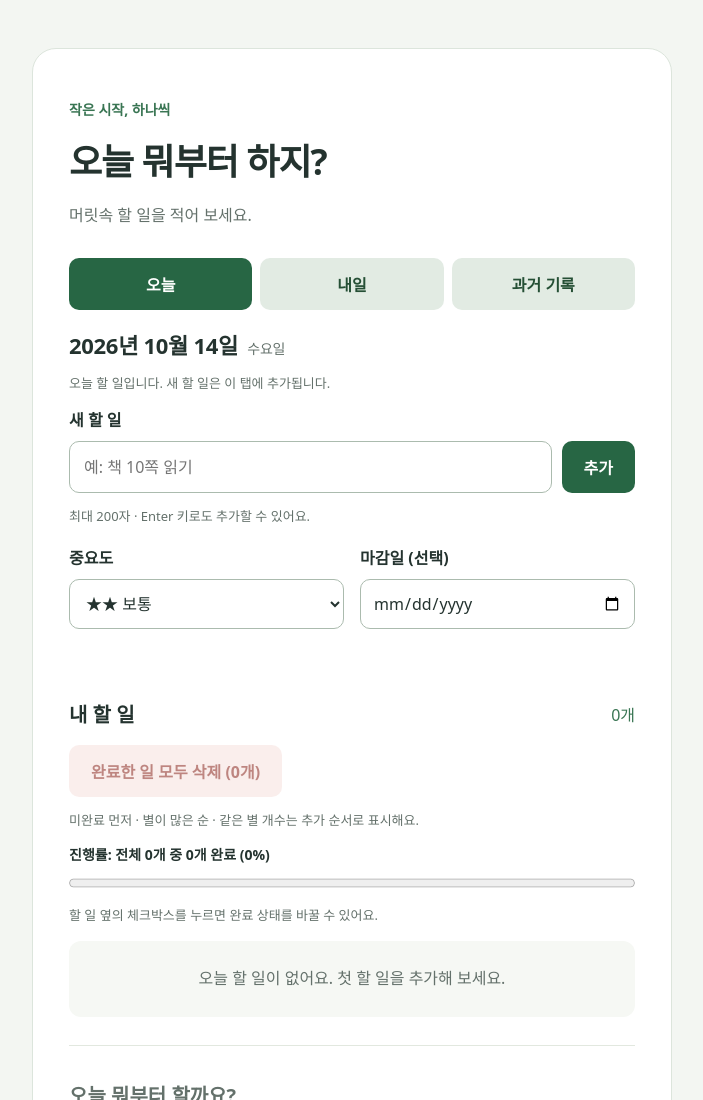
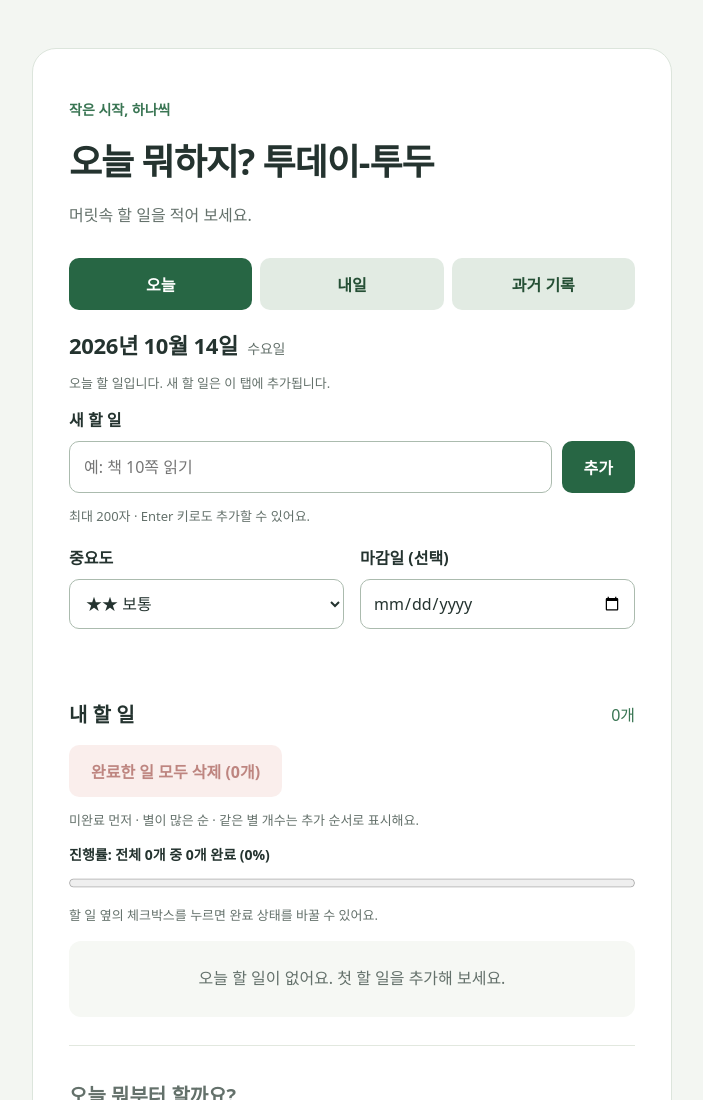
Before and after one commit to dbsrud-cmd/today-todo, a website: page index.html in a window 1280 px wide. Shown: the top 1100 px of the page, without its empty margins (288-991 px from the left). Drawn offline with Linux system fonts and the light colour scheme.

Commit message:
Rename app to 오늘 뭐하지? 투데이-투두

```diff
--- a/index.html
+++ b/index.html
@@ -3,7 +3,7 @@
 <head>
   <meta charset="UTF-8">
   <meta name="viewport" content="width=device-width, initial-scale=1">
-  <title>오늘 뭐부터 하지?</title>
+  <title>오늘 뭐하지? 투데이-투두</title>
   <link rel="stylesheet" href="styles.css">
   <script defer src="task-store.js"></script>
   <script defer src="app.js"></script>
@@ -17,7 +17,7 @@
   </div>
   <main class="card">
     <p class="eyebrow">작은 시작, 하나씩</p>
-    <h1>오늘 뭐부터 하지?</h1>
+    <h1>오늘 뭐하지? <span class="brand-subtitle">투데이-투두</span></h1>
     <p class="intro">머릿속 할 일을 적어 보세요.</p>
     <nav class="day-tabs" aria-label="할 일 날짜">
       <button id="today-tab" type="button" aria-pressed="true">오늘</button>
```
